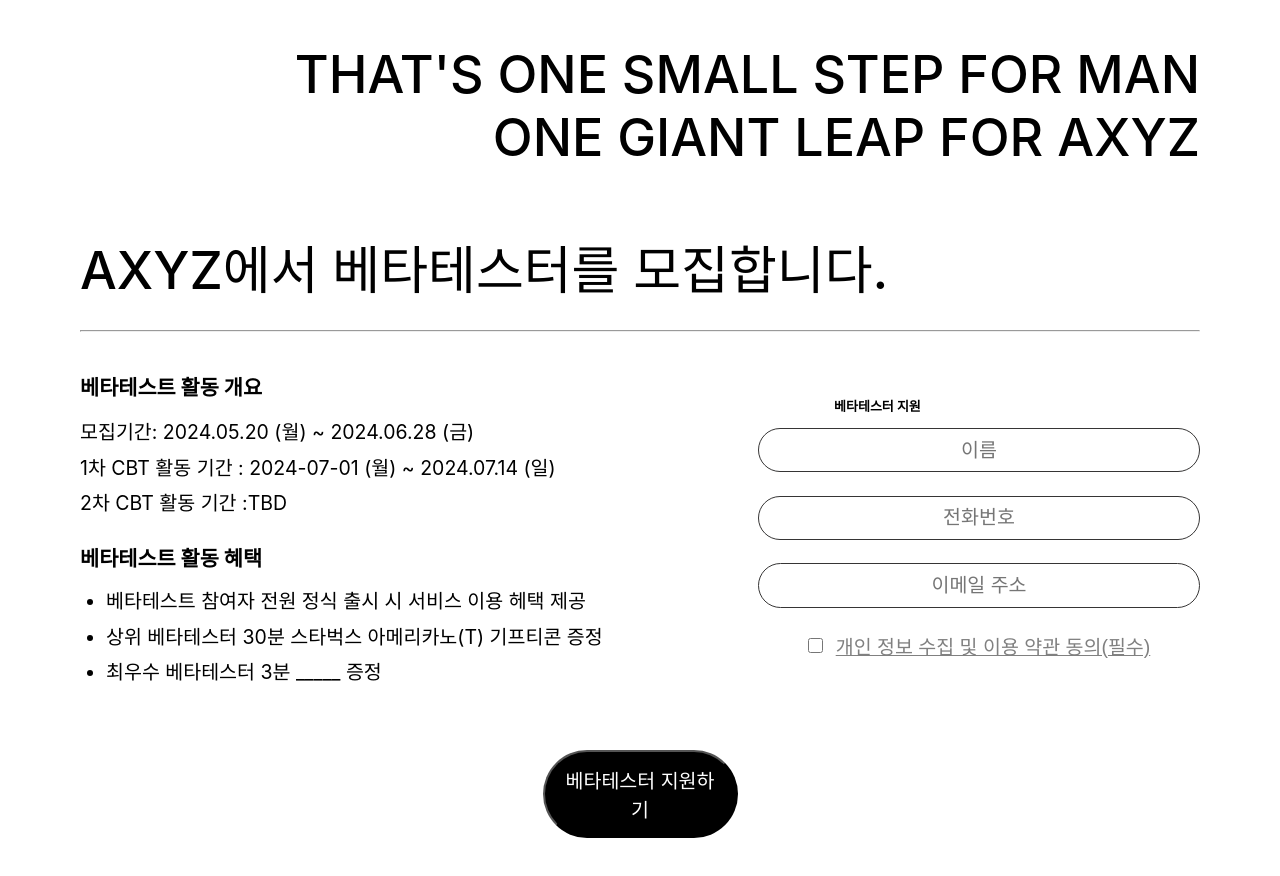
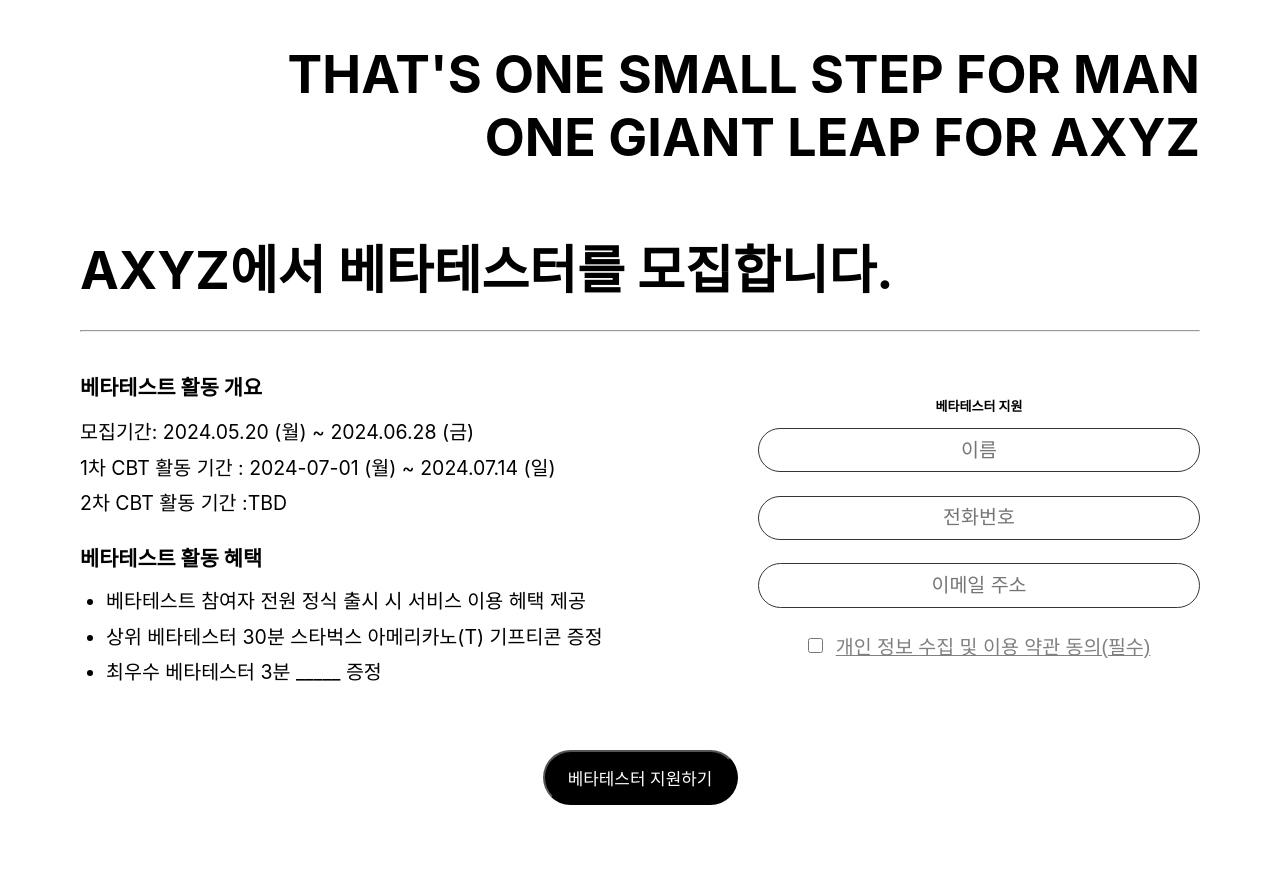
Before and after one commit to Compono-Team/I-frontend-v2, a React (Vite) app: page /betatest in a window 1280 px wide. Shown: the top 876 px of the page. After the commit the page ends 848 px from the top, so only its background shows below. Built offline with nearby package versions, Linux system fonts and the light colour scheme; no server answers.

Commit message:
fixed:피드백 수정

```diff
--- a/src/pages/Betatest/Betatest.module.scss
+++ b/src/pages/Betatest/Betatest.module.scss
@@ -101,6 +101,7 @@
     .registerFormContainer{
 
 
+
       .input{
         width:100% !important;
       }
@@ -134,17 +135,17 @@
       margin-bottom: 60px;
 
       h1 {
-        font-weight: 500;
+        font-weight: 700;
         font-size: 4rem;
       }
       .lineBreak {
-        font-weight: 500;
+        font-weight: 700;
         font-size: 4rem;
       }
     }
     .mainContents2 {
       h1 {
-        font-weight: 500;
+        font-weight: 700;
         font-size: 4rem;
       }
     }
@@ -232,7 +233,7 @@
 
     .header {
           display: flex;
-          justify-content: start;
+          justify-content: center;
           width:100%;
 
           font-weight: 700;
@@ -297,7 +298,7 @@
       width: 15rem;
       padding: 1rem;
       border-radius: 50px;
-      font-size: 1.5rem;
+      font-size: 1.3rem;
       background-color: black;
       color: white;
     }
```
